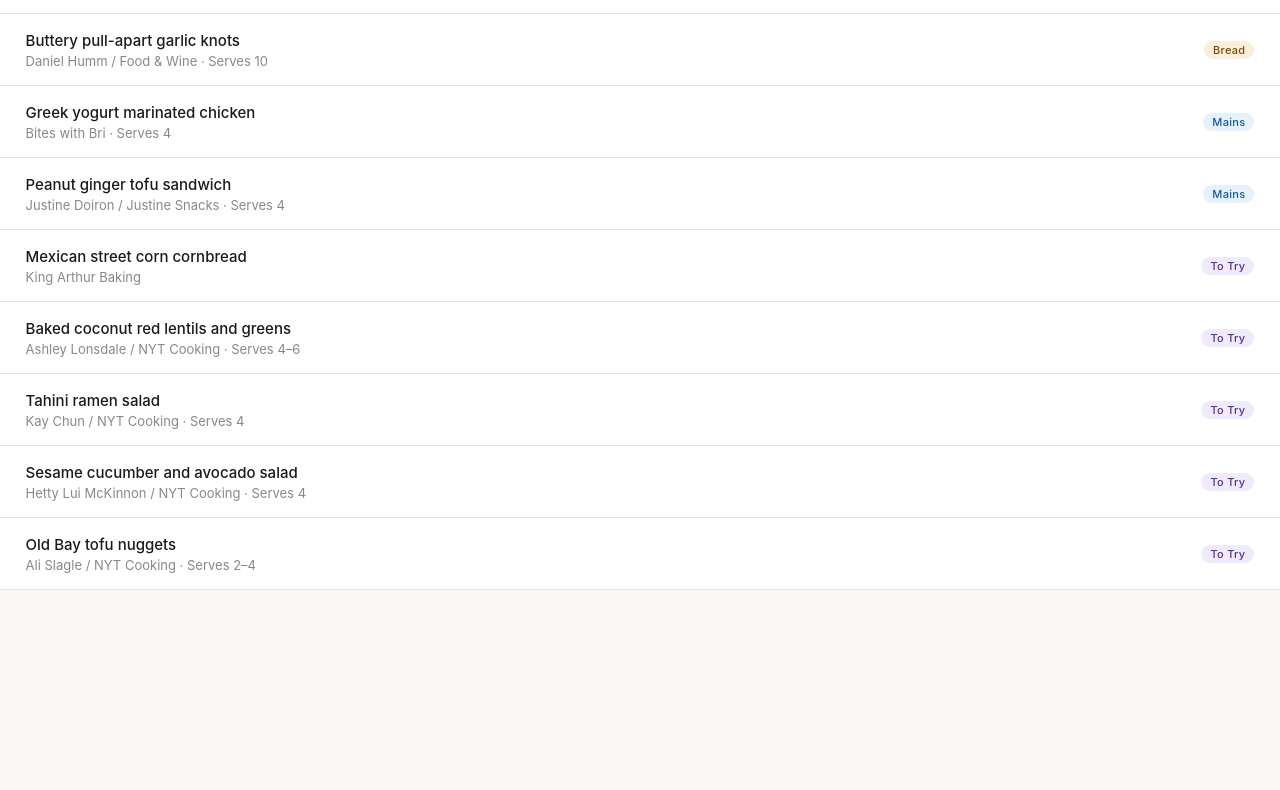
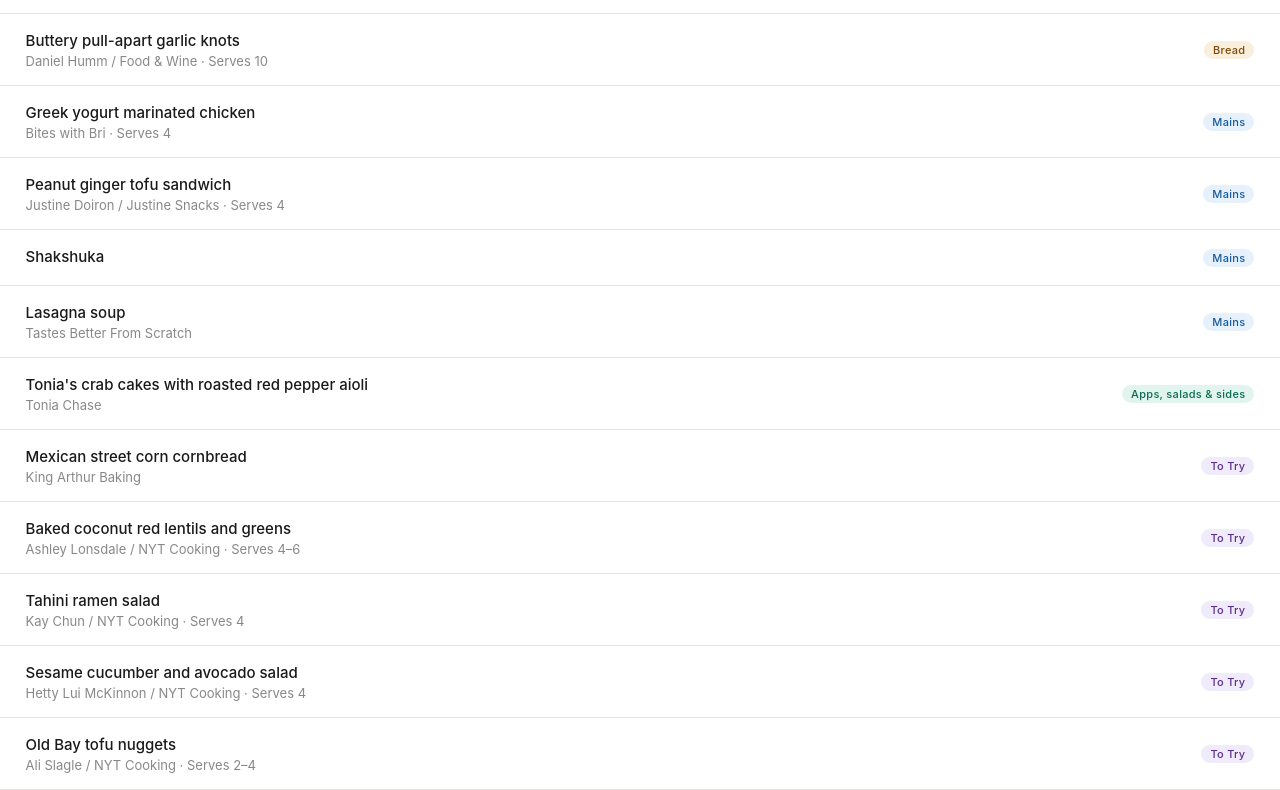
Before and after one commit to cassiechase11/cchase-cookbook, a plain HTML site: page index.html in a window 1280 px wide. Shown: the part 1927-2717 px from the top of the page. Before the commit the page ends 2517 px from the top, so only its background shows below. Drawn offline with Linux system fonts and the light colour scheme.

Commit message:
new recipes

```diff
--- a/index.html
+++ b/index.html
@@ -132,7 +132,8 @@
   },
   {id:3,cat:'apps',title:"Cheese-stuffed mini peppers",by:"Valorie Chase",
     ingredients:[{group:"",items:["14+ mini sweet peppers (red, orange, yellow)","8 oz softened cream cheese","4 oz feta cheese","Herbes de Provence or other seasoning","Drizzle of EVOO"]}],
-    steps:["Cut peppers in half lengthwise.","Mix cream cheese and feta.","Spread cheese mixture into pepper halves.","Place on a foil-lined pan. Sprinkle seasoning and drizzle lightly with EVOO.","Bake at 350°F for 35–45 minutes until just starting to turn lightly browned."]
+    steps:["Cut peppers in half lengthwise.","Mix cream cheese and feta.","Spread cheese mixture into pepper halves.","Place on a foil-lined pan. Sprinkle seasoning and drizzle lightly with EVOO.","Bake at 350°F for 35–45 minutes until just starting to turn lightly browned."],
+    note:"Want to test other cheese mixtures."
   },
   {id:4,cat:'breakfast',title:"Spinach quiche",by:"Linda Bryant — only ever made by Grandma",
     ingredients:[{group:"",items:["1 pie crust for 9\" pie","1 Tbsp butter","2 cups heavy cream","4 eggs","¾ tsp salt","¼ lb Swiss cheese, shredded","2 Tbsp minced onion","10 oz pkg chopped spinach, thawed and drained","⅛ tsp nutmeg","⅛ tsp pepper"]}],
@@ -273,6 +274,20 @@
     ],
     steps:["Preheat oven to 400°F convection (or 425°F standard).","Blend all dressing ingredients until very smooth. Taste and adjust salt. Set aside.","Toss shredded cabbage, carrots, and red onion in a large bowl. Pour half the dressing over the slaw and toss. Set aside to marinate.","Drain tofu and press dry with paper towels. Cut crosswise into 4 large rectangular strips (1 inch thick), or 8 squares.","Pour ¼ cup of the remaining dressing into a shallow dish. In a separate dish, whisk flour and salt. Dip each tofu piece in the dressing, then dredge in the flour.","Arrange on a parchment-lined baking sheet. Bake 25–30 minutes, flipping halfway, until golden and crisp.","Assemble: split rolls and load with slaw, tofu, fresh herbs, and a drizzle of remaining dressing. Top with a fried or jammy egg if you like."],
     note:"Inspired by the tofu bánh mì from Radio Bakery in Brooklyn. Peanut butter can be swapped for almond butter, tahini, or sunflower seed butter. Thai chili can be swapped for serrano or jalapeño."
+  },
+  {id:37,cat:'mains',title:"Shakshuka",by:"",
+    ingredients:[{group:"",items:["2 Tbsp olive oil","1 medium onion, diced","1 red bell pepper, seeded and diced","4 garlic cloves, finely chopped","2 tsp paprika","1 tsp cumin","¼ tsp chili powder","1 (28-oz) can whole peeled tomatoes","6 large eggs","Salt and pepper, to taste","1 small bunch fresh cilantro, chopped","1 small bunch fresh parsley, chopped"]}],
+    steps:["Heat olive oil in a large sauté pan over medium. Add bell pepper and onion and cook 5 minutes until onion is translucent.","Add garlic and spices and cook 1 minute more.","Pour in the can of tomatoes with their juice, breaking down the tomatoes with a spoon. Season with salt and pepper and bring to a simmer.","Make small wells in the sauce and crack an egg into each. Cook 5–8 minutes until eggs are done to your liking. Cover with a lid to speed things up.","Garnish with cilantro and parsley and serve straight from the pan."],
+    note:"The tomato and spice base is flexible — great way to use up any vegetables you have on hand."
+  },
+  {id:38,cat:'mains',title:"Lasagna soup",by:"Tastes Better From Scratch",
+    ingredients:[{group:"",items:["½ lb lean ground beef","½ lb ground Italian sausage","Salt and freshly ground black pepper","1 yellow onion, chopped","1 Tbsp olive oil","3 cloves garlic, minced","2 Tbsp tomato paste","24 oz marinara sauce","¼ tsp red pepper flakes","2 Tbsp fresh parsley, chopped (or 2 tsp dried)","½ tsp dried oregano","1 tsp dried basil","7 cups low-sodium chicken or vegetable broth","9 lasagna noodles, broken into pieces","2 cups fresh spinach (optional)","10 oz ricotta cheese (or cottage cheese)","1 cup shredded mozzarella","½ cup freshly grated Parmesan","Fresh basil, for serving"]}],
+    steps:["In a large pot over medium-high heat, brown the ground beef and sausage. Season with salt and pepper. Drain grease and remove meat from pot.","Heat olive oil in the same pot over medium. Sauté onion about 5 minutes. Add garlic and cook 1–2 minutes more.","Stir in tomato paste, marinara, spices, and broth. Return meat to pot. Bring to a boil.","Add broken lasagna noodles and reduce heat to medium-low. Cook, stirring occasionally, until noodles are tender. Stir in spinach if using.","In a small bowl, mix together ricotta, mozzarella, and Parmesan.","Ladle soup into bowls and dollop a generous scoop of cheese mixture on top. Garnish with fresh basil."]
+  },
+  {id:39,cat:'apps',title:"Tonia's crab cakes with roasted red pepper aioli",by:"Tonia Chase",
+    ingredients:[{group:"Crab cakes",items:["1 (16 oz) crab meat","1 egg, beaten","2 Tbsp mayonnaise","1 Tbsp prepared mustard","1 tsp Worcestershire sauce","1 tsp dry mustard","1 tsp seafood seasoning","½ tsp lemon juice","Hot sauce, to taste (optional)","¾ cup bread crumbs"]}],
+    steps:["Combine egg, mayonnaise, prepared mustard, Worcestershire, dry mustard, seafood seasoning, lemon juice, and hot sauce if using.","Fold in crab meat gently. Add bread crumbs and fold in carefully — don't overmix.","Form into cakes of desired size by hand.","Pan fry until golden and cooked through, a few minutes per side."],
+    note:"The aioli isn't written down — ask Tonia!"
   },
   // ── To Try ──────────────────────────────────────────────────────────────
   {id:36,cat:'totry',title:"Mexican street corn cornbread",by:"King Arthur Baking",
```
